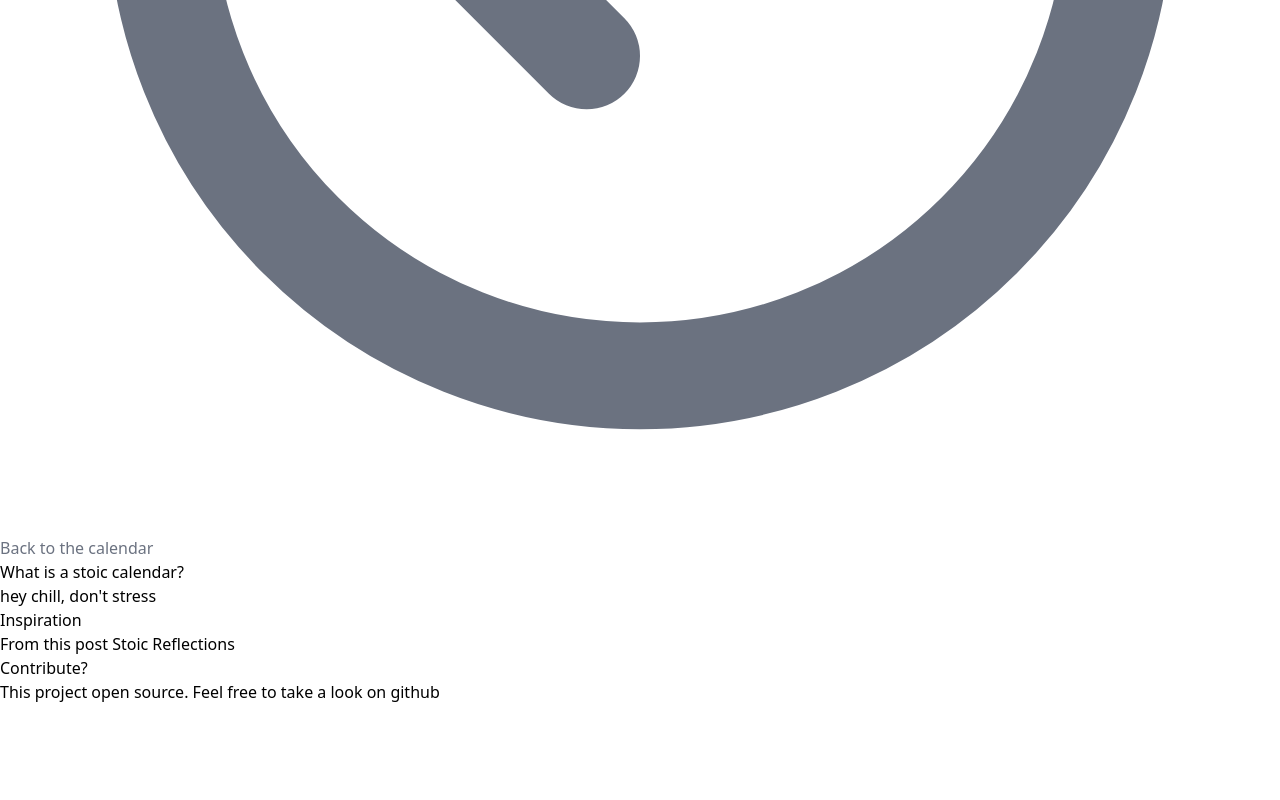
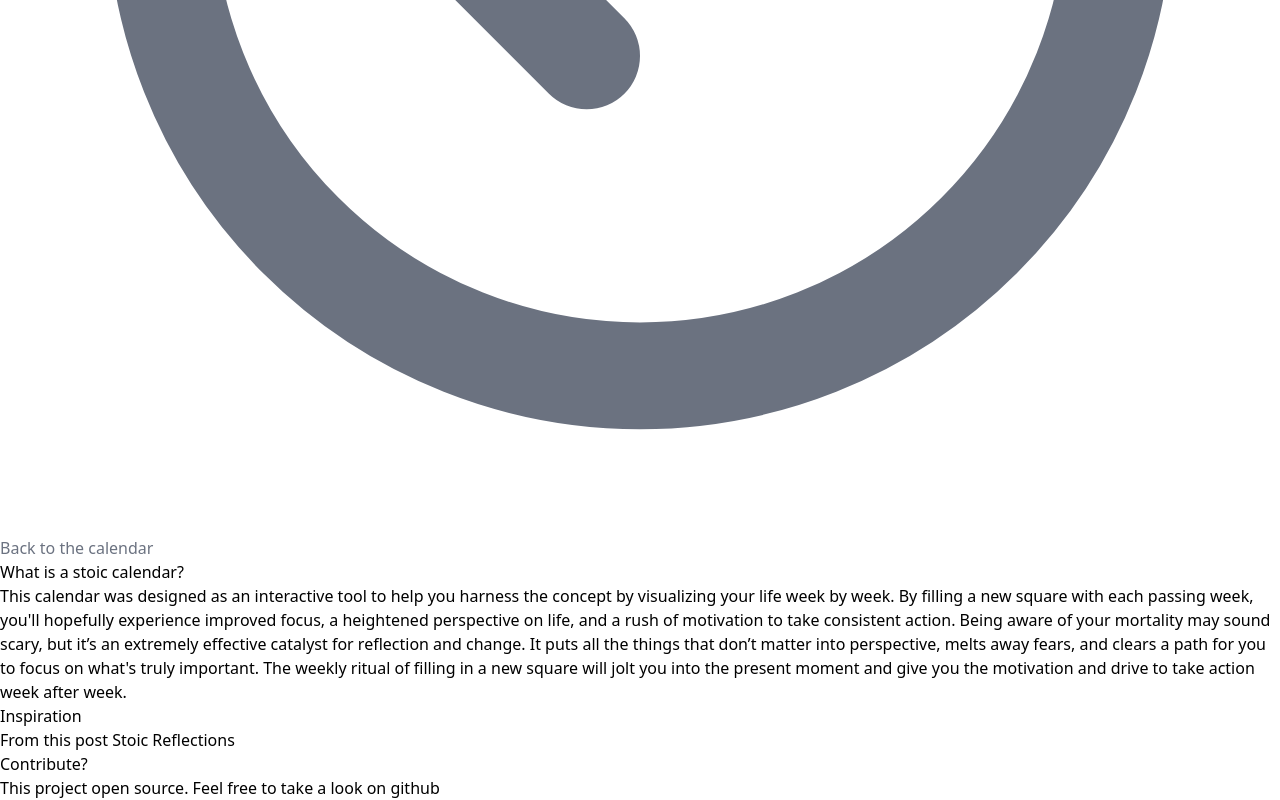
Before and after one commit to MrSunshyne/stoic-calendar, a Vue app: page /about in a window 1280 px wide. Shown: the part 744-1544 px from the top of the page. Before the commit the page ends 1448 px from the top, so only its background shows below. Built offline with nearby package versions, Linux system fonts and the light colour scheme; what @tailwindcss/ui would draw is missing.

Commit message:
updated stoic calendar description

```diff
--- a/src/views/About.vue
+++ b/src/views/About.vue
@@ -10,8 +10,13 @@
         Back to the calendar</router-link
       >
       <h1>What is a stoic calendar?</h1>
-      <p>hey chill, don't stress</p>
-
+      <p>
+        This calendar was designed as an interactive tool to help you harness the concept by visualizing your life week by week.
+        By filling a new square with each passing week, you'll hopefully experience improved focus, a heightened perspective on life, and a rush of motivation to take consistent action.
+        Being aware of your mortality may sound scary, but it’s an extremely effective catalyst for reflection and change.
+        It puts all the things that don’t matter into perspective, melts away fears, and clears a path for you to focus on what's truly important.
+        The weekly ritual of filling in a new square will jolt you into the present moment and give you the motivation and drive to take action week after week.
+      </p>
       <h2>Inspiration</h2>
       <p>From this post <a class="text-black" href="https://stoicreflections.com/products/memento-mori-life-calendar-framed">Stoic Reflections</a></p>
 
@@ -30,3 +35,4 @@
   color: theme(colors.gray.500);
 }
 </style>
+>
```
